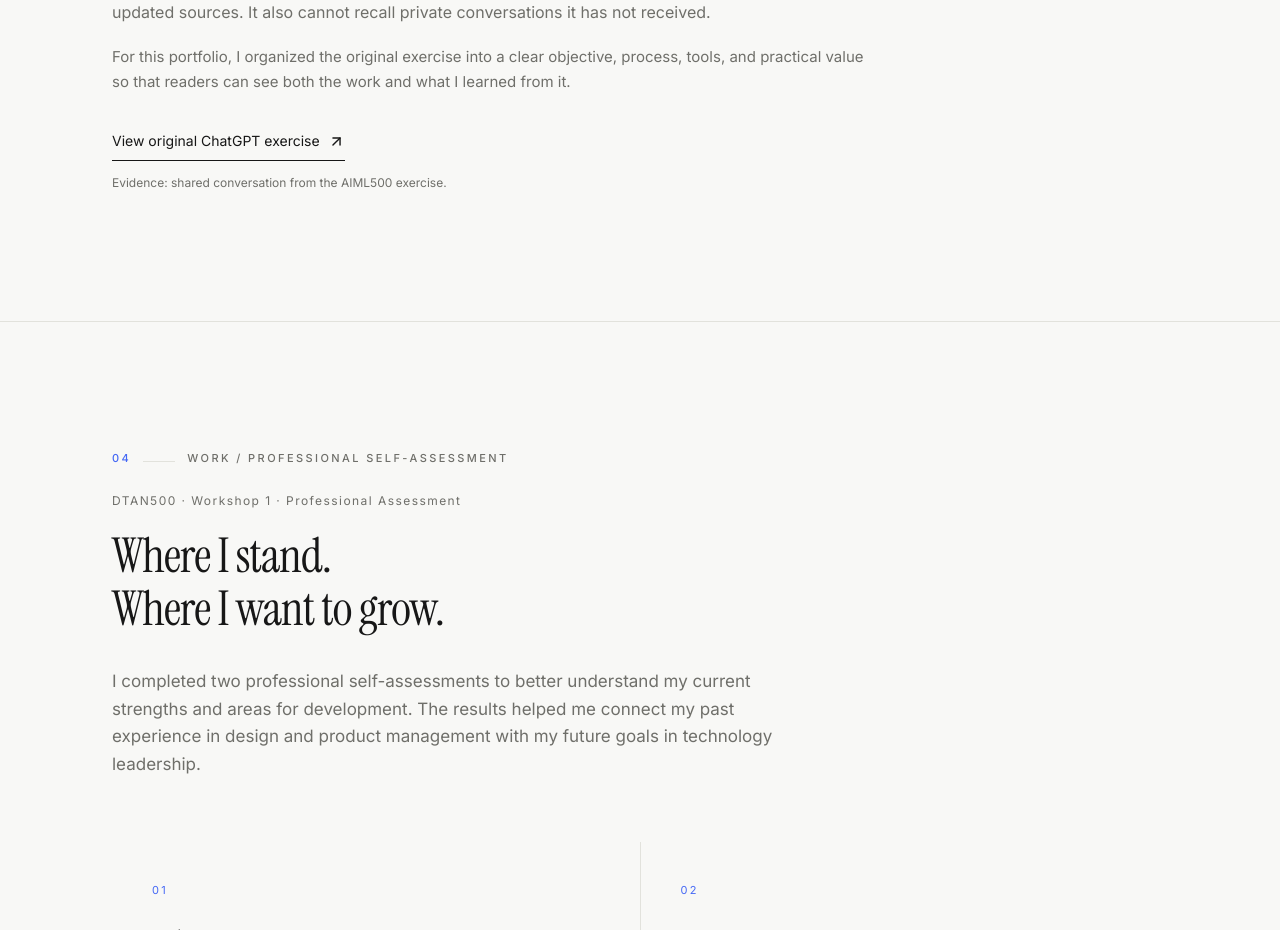
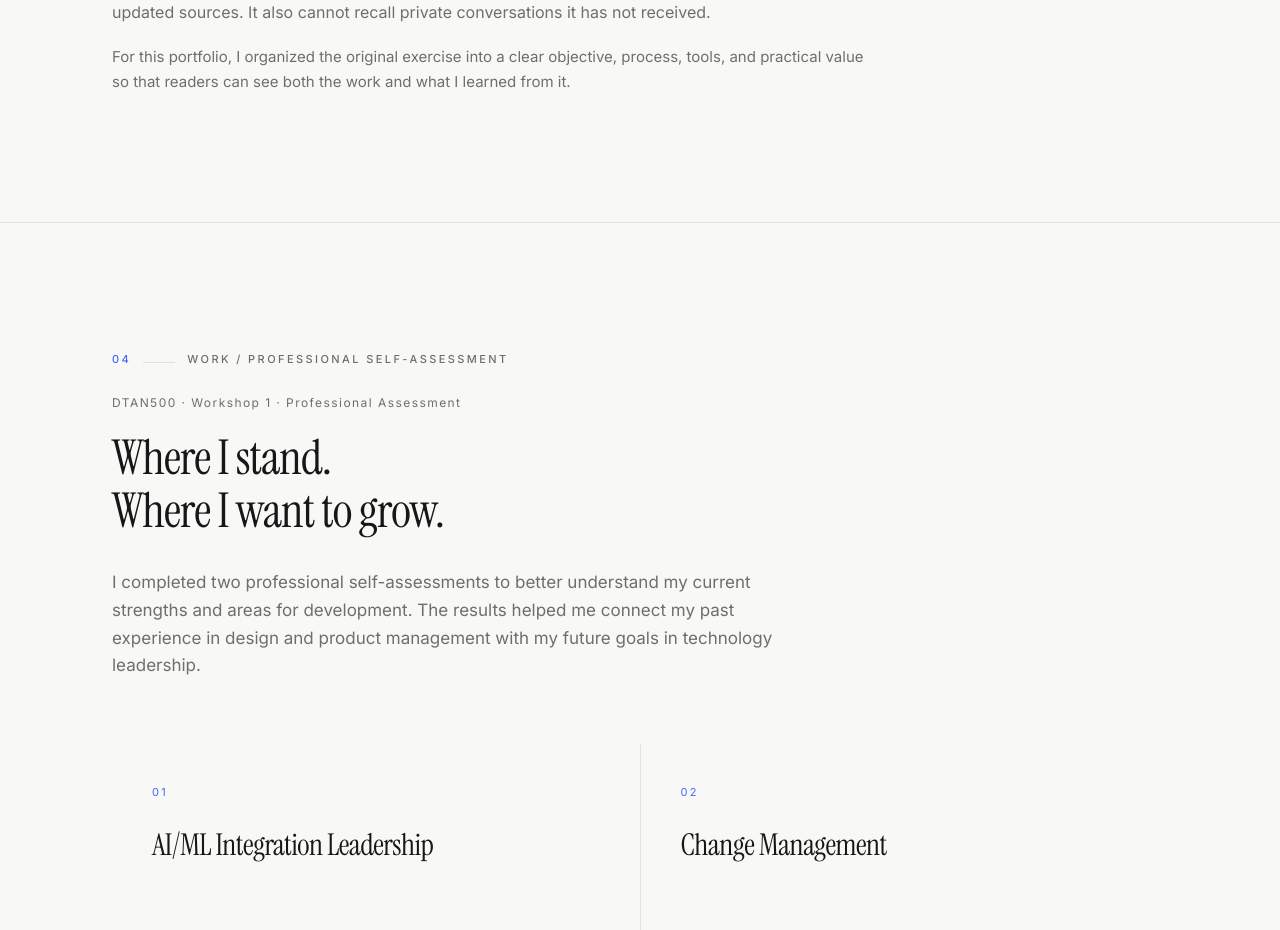
Before and after one commit to shawen559-oss/portfolio, a React (Vite) app: page / in a window 1280 px wide. Shown: the part 6380-7310 px from the top of the page. Built offline with nearby package versions, Linux system fonts and the light colour scheme.

Commit message:
Remove unapproved public conversation link from Artifact 3

```diff
--- a/src/components/AiReliabilityArtifact.tsx
+++ b/src/components/AiReliabilityArtifact.tsx
@@ -1,4 +1,3 @@
-import { ArrowUpRight } from 'lucide-react'
 import { Container } from './Container'
 import { Reveal } from './Reveal'
 
@@ -60,15 +59,6 @@ export function AiReliabilityArtifact() {
               process, tools, and practical value so that readers can see both the work and
               what I learned from it.
             </p>
-            <a
-              href="https://chatgpt.com/share/6af8e424-2c14-83ea-a330-dbc76755e89a"
-              target="_blank"
-              rel="noopener noreferrer"
-              className="mt-9 inline-flex items-center gap-2 border-b border-ink pb-2 text-[14px] hover:text-accent"
-            >
-              View original ChatGPT exercise <ArrowUpRight size={17} />
-            </a>
-            <p className="mt-3 text-[12px] text-muted">Evidence: shared conversation from the AIML500 exercise.</p>
           </div>
         </Reveal>
       </Container>
```
